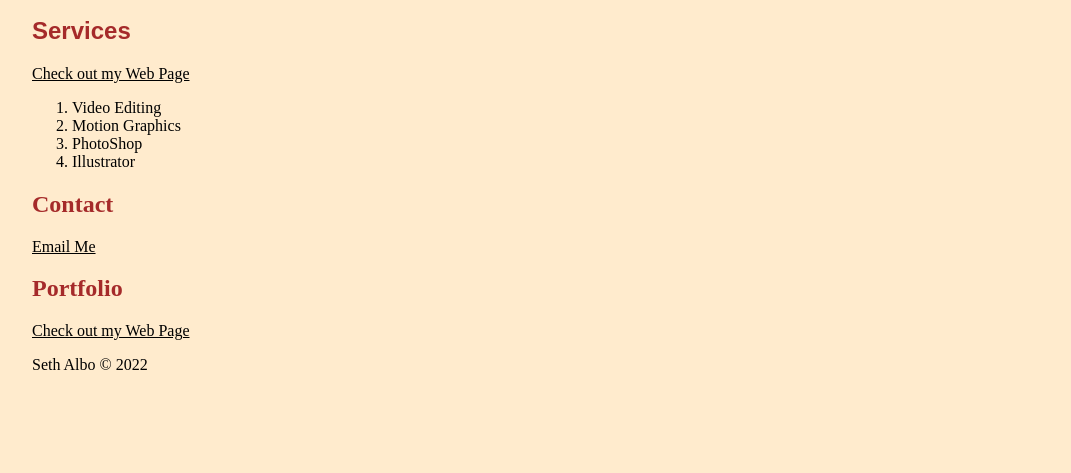
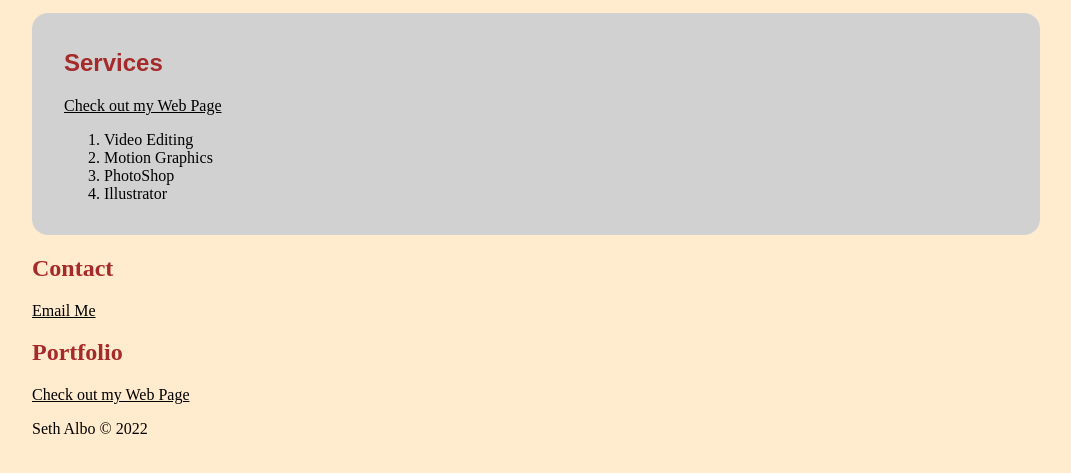
Before and after one commit to Alboknows/SethAlbo, a plain HTML site: page index.html in a window 1280 px wide. Shown: the part 141-614 px from the top of the page, without its empty margins (104-1175 px from the left). Drawn offline with Linux system fonts and the light colour scheme.

Commit message:
modified section background color and rounded corners

```diff
--- a/index.html
+++ b/index.html
@@ -35,6 +35,15 @@
         #alternate{
 
         }
+        .dark-bg {
+            background-color: #d1d1d1;
+        }
+        .round-container {
+            margin: 16px 0;
+            padding: 16px 32px;
+            border-radius: 16px;
+        }
+
     </style>
 </head>
 <body class="container">
@@ -47,7 +56,7 @@
         </nav>
     </header>
 
-<section>
+<section class="dark-bg round-container">
     <h2 class="heading">Services</h2>
 
         <a href="https://sethalbo.com/" target="_blank">Check out my Web Page</a>
```
